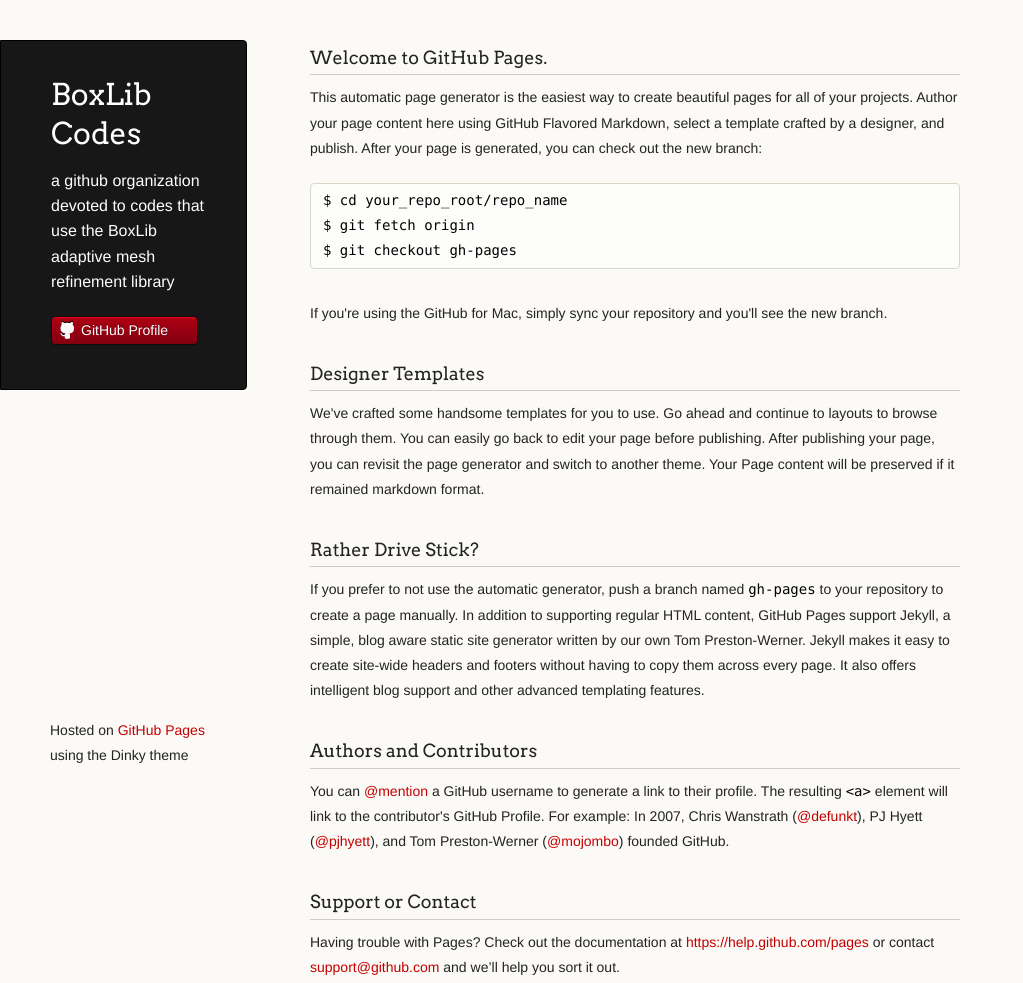
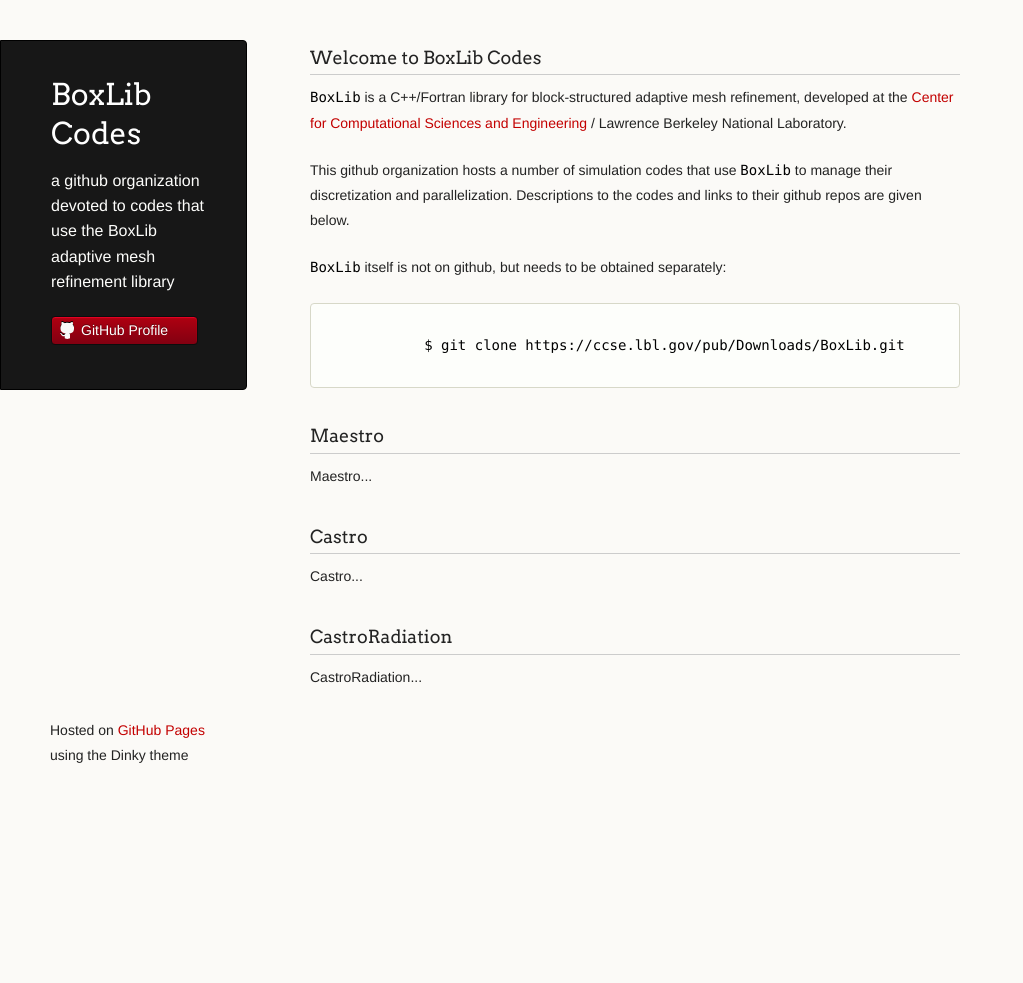
Before and after one commit to BoxLib-Codes/Boxlib-Codes.github.io, a plain HTML site: page index.html in a window 1280 px wide. Shown: the whole page, without its empty margins (0-1023 px from the left). After the commit the page ends 800 px from the top, so only its background shows below. Drawn offline with Linux system fonts and the light colour scheme.

Commit message:
initial edits

```diff
--- a/index.html
+++ b/index.html
@@ -10,54 +10,57 @@
     <script src="javascripts/scale.fix.js"></script>
     <meta name="viewport" content="width=device-width, initial-scale=1, user-scalable=no">
     <!--[if lt IE 9]>
-    <script src="//html5shiv.googlecode.com/svn/trunk/html5.js"></script>
-    <![endif]-->
+	<script src="//html5shiv.googlecode.com/svn/trunk/html5.js"></script>
+	<![endif]-->
   </head>
   <body>
     <div class="wrapper">
       <header>
         <h1 class="header">BoxLib Codes</h1>
-        <p class="header">a github organization devoted to codes that use the BoxLib adaptive mesh refinement library</p>
-
-
+        <p class="header">a github organization devoted to codes that
+          use the BoxLib adaptive mesh refinement library</p>
 
         <ul>
-          <li><a class="buttons github" href="https://github.com/BoxLib-Codes">GitHub Profile</a></li>
+          <li><a class="buttons github"
+          href="https://github.com/BoxLib-Codes">GitHub
+          Profile</a></li>
         </ul>
 
       </header>
       <section>
-        <h3>
-<a id="welcome-to-github-pages" class="anchor" href="#welcome-to-github-pages" aria-hidden="true"><span class="octicon octicon-link"></span></a>Welcome to GitHub Pages.</h3>
+        <h3>Welcome to BoxLib Codes</h3>
 
-<p>This automatic page generator is the easiest way to create beautiful pages for all of your projects. Author your page content here using GitHub Flavored Markdown, select a template crafted by a designer, and publish. After your page is generated, you can check out the new branch:</p>
+	<p><code>BoxLib</code> is a C++/Fortran library for
+	  block-structured adaptive mesh refinement, developed at
+	  the <a href="http://ccse.lbl.gov/">Center for Computational
+	  Sciences and Engineering</a> / Lawrence Berkeley National
+	  Laboratory.</p>
 
-<pre><code>$ cd your_repo_root/repo_name
-$ git fetch origin
-$ git checkout gh-pages
-</code></pre>
+	<p>This github organization hosts a number of simulation codes that use
+	  <code>BoxLib</code> to manage their discretization and
+	  parallelization.  Descriptions to the codes and links to
+	  their github repos are given below.</p>
 
-<p>If you're using the GitHub for Mac, simply sync your repository and you'll see the new branch.</p>
+	<p><code>BoxLib</code> itself is not on github, but needs to be
+	  obtained separately:
+	<pre><code>
+	    $ git clone https://ccse.lbl.gov/pub/Downloads/BoxLib.git
+	</code></pre>
 
-<h3>
-<a id="designer-templates" class="anchor" href="#designer-templates" aria-hidden="true"><span class="octicon octicon-link"></span></a>Designer Templates</h3>
+	<h3>Maestro</h3>
 
-<p>We've crafted some handsome templates for you to use. Go ahead and continue to layouts to browse through them. You can easily go back to edit your page before publishing. After publishing your page, you can revisit the page generator and switch to another theme. Your Page content will be preserved if it remained markdown format.</p>
+	<p>Maestro...</p>
 
-<h3>
-<a id="rather-drive-stick" class="anchor" href="#rather-drive-stick" aria-hidden="true"><span class="octicon octicon-link"></span></a>Rather Drive Stick?</h3>
 
-<p>If you prefer to not use the automatic generator, push a branch named <code>gh-pages</code> to your repository to create a page manually. In addition to supporting regular HTML content, GitHub Pages support Jekyll, a simple, blog aware static site generator written by our own Tom Preston-Werner. Jekyll makes it easy to create site-wide headers and footers without having to copy them across every page. It also offers intelligent blog support and other advanced templating features.</p>
+	<h3>Castro</h3>
 
-<h3>
-<a id="authors-and-contributors" class="anchor" href="#authors-and-contributors" aria-hidden="true"><span class="octicon octicon-link"></span></a>Authors and Contributors</h3>
+	<p>Castro...</p>
 
-<p>You can <a href="https://github.com/blog/821" class="user-mention">@mention</a> a GitHub username to generate a link to their profile. The resulting <code>&lt;a&gt;</code> element will link to the contributor's GitHub Profile. For example: In 2007, Chris Wanstrath (<a href="https://github.com/defunkt" class="user-mention">@defunkt</a>), PJ Hyett (<a href="https://github.com/pjhyett" class="user-mention">@pjhyett</a>), and Tom Preston-Werner (<a href="https://github.com/mojombo" class="user-mention">@mojombo</a>) founded GitHub.</p>
 
-<h3>
-<a id="support-or-contact" class="anchor" href="#support-or-contact" aria-hidden="true"><span class="octicon octicon-link"></span></a>Support or Contact</h3>
+	<h3>CastroRadiation</h3>
 
-<p>Having trouble with Pages? Check out the documentation at <a href="https://help.github.com/pages">https://help.github.com/pages</a> or contact <a href="mailto:support@github.com">support@github.com</a> and we’ll help you sort it out.</p>
+	<p>CastroRadiation...</p>
+
       </section>
       <footer>
         <p><small>Hosted on <a href="http://pages.github.com">GitHub Pages</a> using the Dinky theme</small></p>
```
